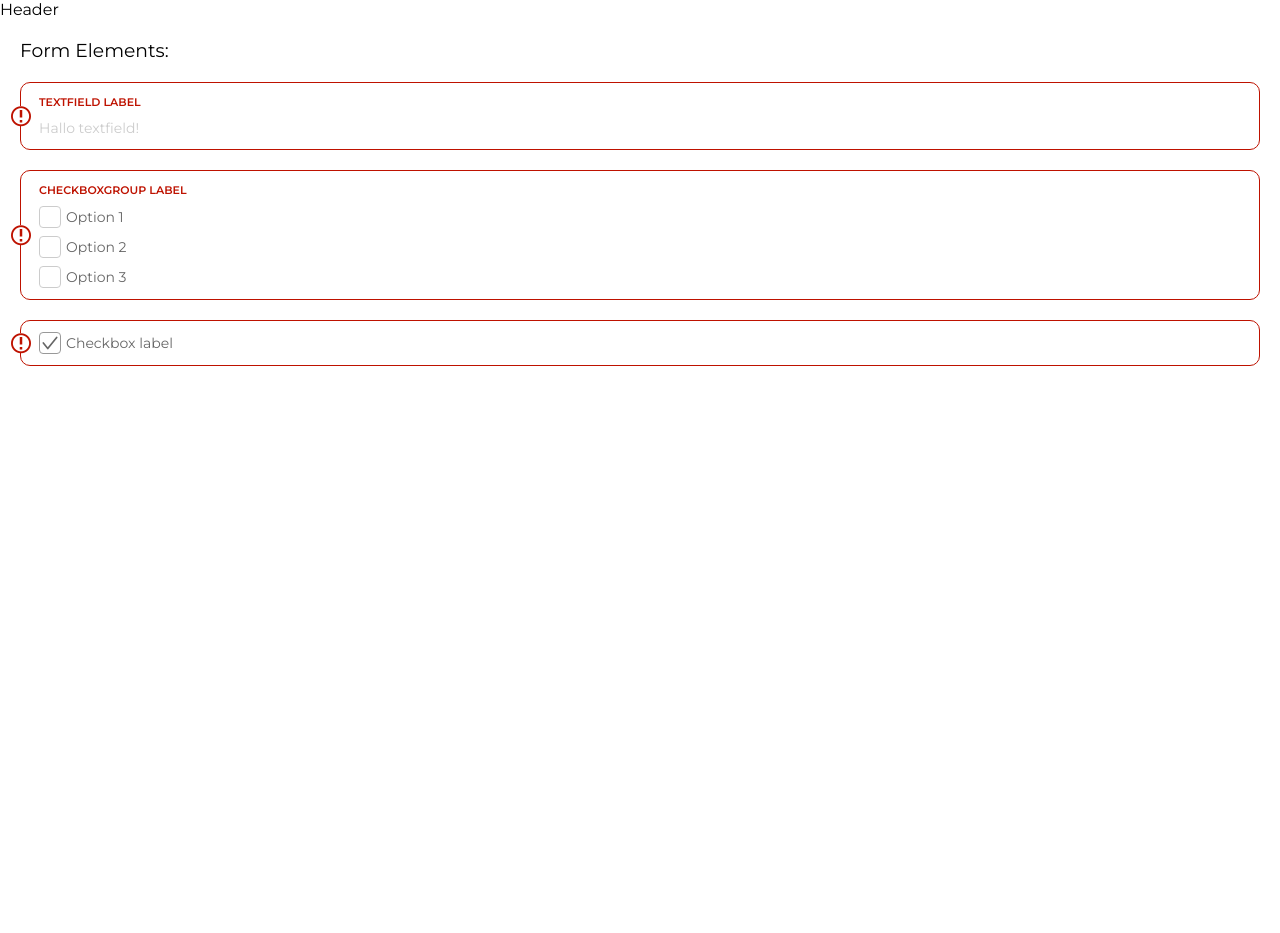
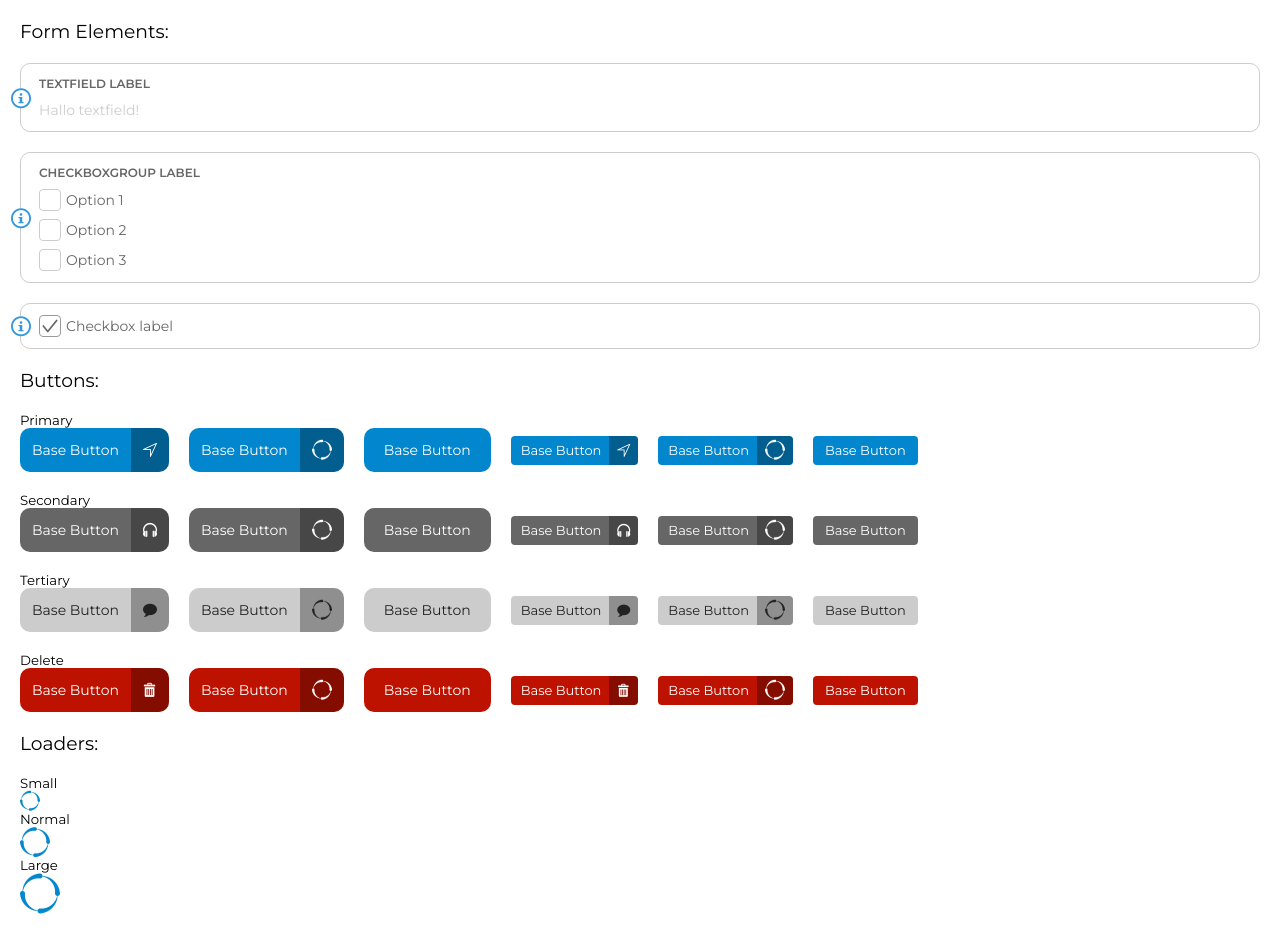
Before and after one commit to MadsBrink/vuejin, a Vue app: page /design in a window 1280 px wide. Before the commit the page ends 800 px from the top, so only its background shows below. Built offline with nearby package versions, Linux system fonts and the light colour scheme.

Commit message:
added loader and buttons

```diff
--- a/src/App.vue
+++ b/src/App.vue
@@ -1,5 +1,4 @@
 <template>
-    <header>Header</header>
     <router-view />
 </template>
 
@@ -7,6 +6,7 @@
     @import "./components/form/formStyling.scss";
     @import "./assets/icons/style.css";
     @import "./scss/utils.scss";
+    @import "./scss/animations.scss";
 
     // Reset CSS
     html {
--- /dev/null
+++ b/src/components/base/BaseButton.vue
@@ -0,0 +1,125 @@
+<template>
+    <button class="base-button"
+        :class="classObj">
+        {{ label }}
+        <span class="base-button-icon" v-if="icon || loading">
+            <base-loader v-if="loading" size="small"  />
+            <span v-else-if="icon" :class="icon" ></span>
+        </span>
+    </button>
+</template>
+
+<script>
+import BaseLoader from '@/components/base/BaseLoader.vue';
+
+export default {
+    name: 'BaseButton',
+    components: {
+        BaseLoader,
+    },
+    props: {
+        label: String,
+        icon: String,
+        loading: Boolean,
+        type: {
+            type: String,
+            default: 'primary',
+            validator(x) {
+                return ['primary', 'secondary', 'tertiary', 'delete'].indexOf(x) !== -1;
+            },
+        },
+        size: {
+            type: String,
+            default: 'normal',
+            validator(x) {
+                return ['normal', 'small'].indexOf(x) !== -1;
+            },
+        },
+    },
+    computed: {
+        classObj() {
+            return {
+                [`base-button-${this.type}`]: this.type,
+                [`base-button-${this.size}`]: this.size,
+                loading: this.loading,
+                icon: this.icon,
+            };
+        },
+    },
+};
+</script>
+<style lang="scss" scoped>
+    button {
+        display: inline-flex;
+        align-items: center;
+        padding: 0;
+        font-family: 'Montserrat', sans-serif;
+        background-color: transparent;
+        border: none;
+        overflow: hidden;
+        cursor: pointer;
+        .base-button-icon {
+            height: 100%;
+            display: flex;
+            align-items: center;
+            justify-content: center;
+            background-color: rgba(0,0,0, 0.3);
+        }
+    }
+    .base-button {
+        &-normal {
+            height: 44px;
+            font-size: 14px;
+            border-radius: 10px;
+            padding-left: 12px;
+            &:not(.icon):not(.loading) {
+                padding: 0 20px;
+            }
+            .base-button-icon {
+                padding: 0 12px;
+                margin-left: 12px;
+            }
+        }
+        &-small {
+            height: 29px;
+            font-size: 13px;
+            border-radius: 4px;
+            padding-left: 10px;
+            &:not(.icon):not(.loading) {
+                padding: 0 12px;
+            }
+            .base-button-icon {
+                padding: 0 8px;
+                margin-left: 8px;
+            }
+        }
+        &-primary {
+            color: $white;
+            background-color: $primary;
+            /deep/ .base-loader {
+                color: $white;
+            }
+        }
+        &-secondary {
+            color: $white;
+            background-color: $secondary;
+            /deep/ .base-loader {
+                color: $white;
+            }
+        }
+        &-tertiary {
+            color: $black;
+            background-color: $grey-medium;
+            /deep/ .base-loader {
+                color: $black;
+            }
+        }
+        &-delete {
+            color: $white;
+            background-color: $error;
+            /deep/ .base-loader {
+                color: $white;
+            }
+        }
+    }
+</style>
--- /dev/null
+++ b/src/components/base/BaseLoader.vue
@@ -0,0 +1,44 @@
+<template>
+    <div class="base-loader" :class="`base-loader-${size}`">
+        <div class="base-loader-icon icon-spinner10"></div>
+    </div>
+</template>
+
+<script>
+
+export default {
+    name: 'BaseLoader',
+    props: {
+        size: {
+            type: String,
+            default: 'normal',
+            validator(x) {
+                return ['large', 'normal', 'small'].indexOf(x) !== -1;
+            },
+        },
+    },
+};
+</script>
+<style lang="scss" scoped>
+    .base-loader {
+        color: $primary;
+        &-small {
+            width: 20px;
+            height: 20px;
+            font-size: 20px;
+        }
+        &-normal {
+            width: 30px;
+            height: 30px;
+            font-size: 30px;
+        }
+        &-large {
+            width: 40px;
+            height: 40px;
+            font-size: 40px;
+        }
+        &-icon {
+            animation: rotate 2s infinite linear;
+        }
+    }
+</style>
--- a/src/components/form/formElements/Checkbox.vue
+++ b/src/components/form/formElements/Checkbox.vue
@@ -38,7 +38,3 @@ export default {
     mixins: [fieldStatus],
 };
 </script>
-
-<style lang="scss" scoped>
-
-</style>
--- a/src/components/form/formElements/CheckboxGroup.vue
+++ b/src/components/form/formElements/CheckboxGroup.vue
@@ -52,7 +52,3 @@ export default {
     },
 };
 </script>
-
-<style lang="scss" scoped>
-
-</style>
--- a/src/components/form/formElements/Textfield.vue
+++ b/src/components/form/formElements/Textfield.vue
@@ -35,7 +35,3 @@ export default {
     mixins: [fieldStatus],
 };
 </script>
-
-<style lang="scss" scoped>
-
-</style>
--- a/src/components/form/formStyling.scss
+++ b/src/components/form/formStyling.scss
@@ -61,7 +61,7 @@
     }
 
     &-label {
-        font-size: 11px;
+        font-size: 12px;
         font-weight: 600;
         margin-bottom: 10px;
         color: $grey-extra-dark;
@@ -100,10 +100,6 @@
                 }
             }
         }
-    }
-
-    &:focus-within {
-        border-color: $grey-extra-dark;
     }
 
     &.error {
--- /dev/null
+++ b/src/scss/animations.scss
@@ -0,0 +1 @@
+@keyframes rotate { 100% { transform: rotate(360deg); }}
--- a/src/scss/variables.scss
+++ b/src/scss/variables.scss
@@ -18,3 +18,6 @@ $info-extra-light: #F5FAFD;
 $success: #1A901A;
 $success-light: #C4E2C4;
 $success-extra-light: #F2F8F2;
+
+$primary: #0286CD;
+$secondary: #666;
--- a/src/views/Design.vue
+++ b/src/views/Design.vue
@@ -1,13 +1,32 @@
 <template>
     <div class="design">
         <h3 class="mb-20">Form Elements:</h3>
-        <component :error="'123'"
-            v-for="element in formElements"
+        <component
+            v-for="(element, i) in formElements"
             v-model="element.model"
-            :key="element.id"
+            :key="i"
             :is="element.type"
             :label="element.label"
             :element="element" />
+        <h3 class="mb-20">Buttons:</h3>
+        <div v-for="(buttonGroup, i) in buttonGroups" :key="i">
+            <h5>{{buttonGroup.label}}</h5>
+            <base-button class="mr-20 mb-20"
+                v-for="(button, i) in buttonGroup.buttons"
+                :key="i"
+                :loading="button.loading"
+                :type="buttonGroup.type"
+                :size="button.size"
+                :label="button.label"
+                :icon="button.icon" />
+        </div>
+        <h3 class="mb-20">Loaders:</h3>
+        <h5>Small</h5>
+        <base-loader size="small" />
+        <h5>Normal</h5>
+        <base-loader size="normal" />
+        <h5>Large</h5>
+        <base-loader size="large" />
     </div>
 </template>
 
@@ -15,19 +34,22 @@
 import Textfield from '@/components/form/formElements/Textfield.vue';
 import Checkbox from '@/components/form/formElements/Checkbox.vue';
 import CheckboxGroup from '@/components/form/formElements/CheckboxGroup.vue';
+import BaseButton from '@/components/base/BaseButton.vue';
+import BaseLoader from '@/components/base/BaseLoader.vue';
 
 export default {
-    name: 'Home',
+    name: 'Design',
     components: {
         Textfield,
         Checkbox,
         CheckboxGroup,
+        BaseButton,
+        BaseLoader,
     },
     data() {
         return {
             formElements: [
                 {
-                    id: 1,
                     type: 'Textfield',
                     model: '',
                     label: 'textfield label',
@@ -35,7 +57,6 @@ export default {
                     placeholder: 'Hallo textfield!',
                 },
                 {
-                    id: 2,
                     type: 'CheckboxGroup',
                     model: [],
                     label: 'CheckboxGroup label',
@@ -47,11 +68,60 @@ export default {
                     ],
                 },
                 {
-                    id: 3,
                     type: 'Checkbox',
                     model: true,
                     label: 'Checkbox label',
                     info: 'This is a info text',
+                },
+            ],
+            buttonGroups: [
+                {
+                    label: 'Primary',
+                    type: 'primary',
+                    buttons: [
+                        { label: 'Base Button', icon: 'icon-compass' },
+                        { label: 'Base Button', loading: true },
+                        { label: 'Base Button' },
+                        { label: 'Base Button', icon: 'icon-compass', size: 'small' },
+                        { label: 'Base Button', loading: true, size: 'small' },
+                        { label: 'Base Button', size: 'small' },
+                    ],
+                },
+                {
+                    label: 'Secondary',
+                    type: 'secondary',
+                    buttons: [
+                        { label: 'Base Button', icon: 'icon-headphones' },
+                        { label: 'Base Button', loading: true },
+                        { label: 'Base Button' },
+                        { label: 'Base Button', icon: 'icon-headphones', size: 'small' },
+                        { label: 'Base Button', loading: true, size: 'small' },
+                        { label: 'Base Button', size: 'small' },
+                    ],
+                },
+                {
+                    label: 'Tertiary',
+                    type: 'tertiary',
+                    buttons: [
+                        { label: 'Base Button', icon: 'icon-bubble' },
+                        { label: 'Base Button', loading: true },
+                        { label: 'Base Button' },
+                        { label: 'Base Button', icon: 'icon-bubble', size: 'small' },
+                        { label: 'Base Button', loading: true, size: 'small' },
+                        { label: 'Base Button', size: 'small' },
+                    ],
+                },
+                {
+                    label: 'Delete',
+                    type: 'delete',
+                    buttons: [
+                        { label: 'Base Button', icon: 'icon-bin' },
+                        { label: 'Base Button', loading: true },
+                        { label: 'Base Button' },
+                        { label: 'Base Button', icon: 'icon-bin', size: 'small' },
+                        { label: 'Base Button', loading: true, size: 'small' },
+                        { label: 'Base Button', size: 'small' },
+                    ],
                 },
             ],
         };
```
